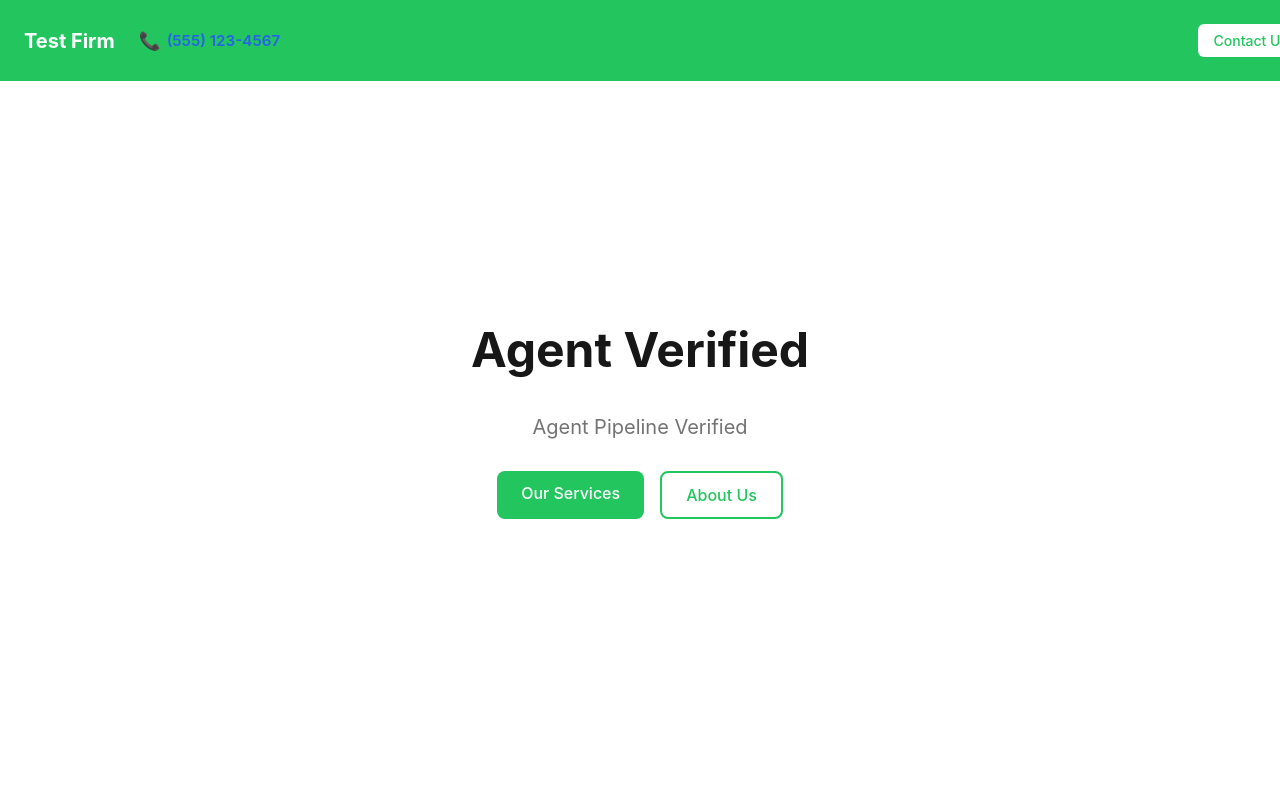
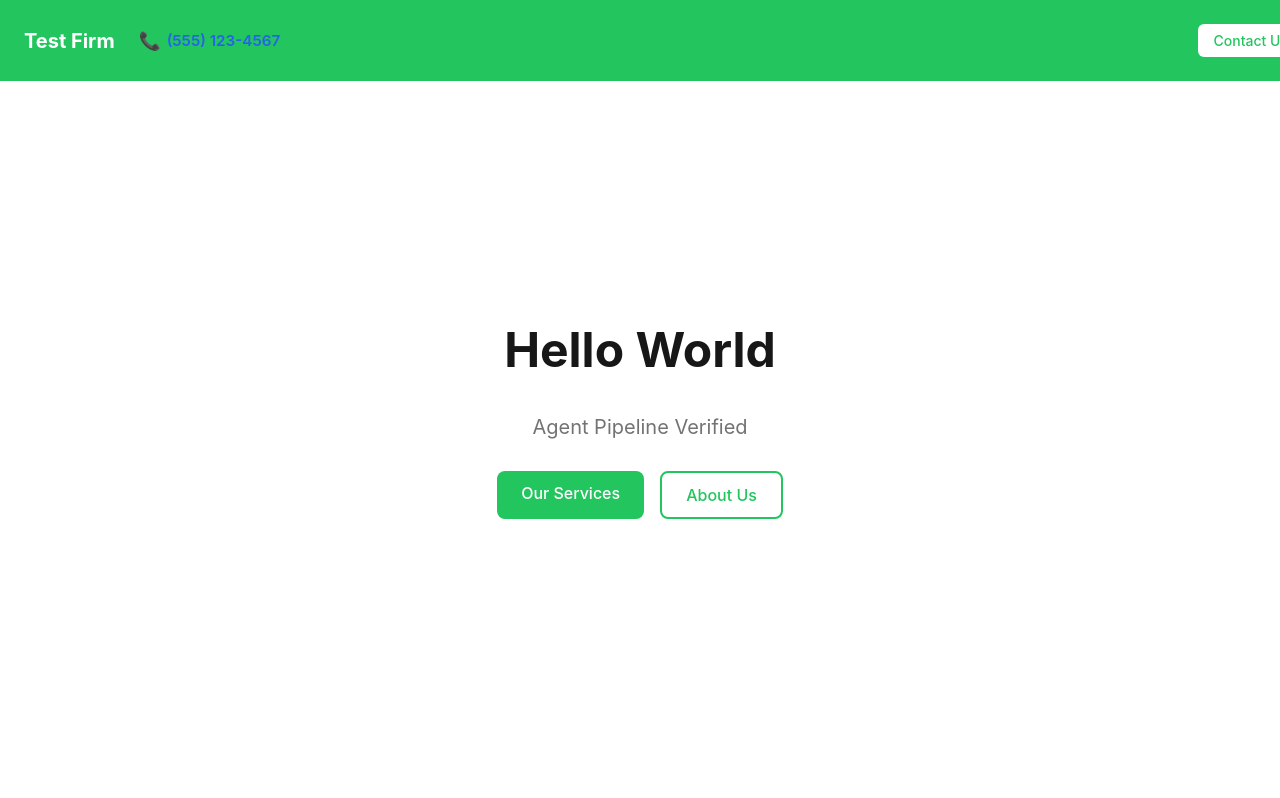
Before and after one commit to mindnerds/test-firm, a Next.js app in the folder apps/web/: page / in a window 1280 px wide. Shown: the top 798 px of the page. Built offline with nearby package versions, Linux system fonts and the light colour scheme.

Commit message:
Change hero heading to Hello World

```diff
--- a/apps/web/src/app/page.tsx
+++ b/apps/web/src/app/page.tsx
@@ -5,7 +5,7 @@ export default function Home() {
     <main>
       <Header />
       <div style={{ minHeight: "100vh", display: "flex", flexDirection: "column", alignItems: "center", justifyContent: "center", textAlign: "center", padding: "0 24px" }}>
-        <h2 style={{ fontSize: "3rem", fontWeight: "bold", marginBottom: "16px" }}>Agent Verified</h2>
+        <h2 style={{ fontSize: "3rem", fontWeight: "bold", marginBottom: "16px" }}>Hello World</h2>
         <p style={{ fontSize: "1.25rem", color: "var(--muted-foreground)", maxWidth: "600px", marginBottom: "32px" }}>Agent Pipeline Verified</p>
         <div style={{ display: "flex", gap: "16px" }}>
           <a href="/services" style={{ background: "var(--primary)", color: "var(--primary-foreground)", padding: "12px 24px", borderRadius: "8px", fontWeight: 500, textDecoration: "none" }}>Our Services</a>
```
